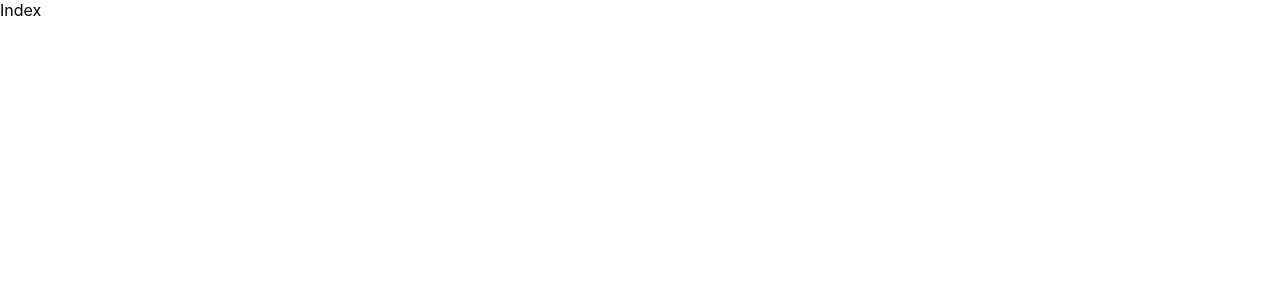
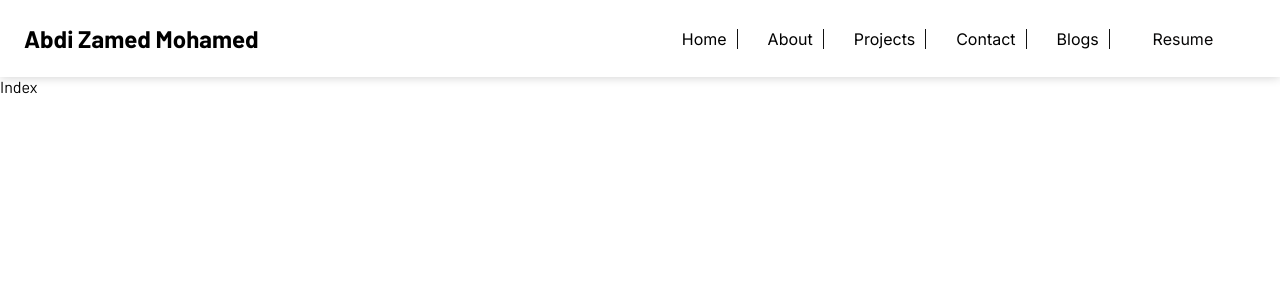
Before and after one commit to aaqyaar/abdizamed-v2.com, a Next.js app: page / in a window 1280 px wide. Shown: the top 300 px of the page. Built offline with nearby package versions, Linux system fonts and the light colour scheme.

Commit message:
Mixins added for response design and navbar is added, yet is not responsive

```diff
--- a/app/layout.tsx
+++ b/app/layout.tsx
@@ -1,12 +1,17 @@
+import { Navbar } from "layouts";
+
 export default function RootLayout({
   children,
 }: {
-  children: React.ReactNode
+  children: React.ReactNode;
 }) {
   return (
     <html>
       <head />
-      <body>{children}</body>
+      <body>
+        <Navbar />
+        {children}
+      </body>
     </html>
-  )
+  );
 }
--- /dev/null
+++ b/src/layouts/Navbar.tsx
@@ -0,0 +1,50 @@
+// styles
+import styles from "styles/_layouts/Navbar.module.scss";
+// app
+import React from "react";
+import Image from "next/image";
+import Link from "next/link";
+
+type Props = {};
+
+export default function Navbar({}: Props) {
+  return (
+    <nav>
+      <div className={styles.container}>
+        <div className={styles.logoContainer}>
+          <Link href="#" className={styles.logoContainer}>
+            <h1>Abdi Zamed Mohamed</h1>
+          </Link>
+        </div>
+        <div className="menu-nav">
+          <ul className={styles.menu}>
+            <li>
+              <Link href="#">Home</Link>
+            </li>
+            <li>
+              <Link href="#about">About</Link>
+            </li>
+            <li>
+              <Link href="#projects">Projects</Link>
+            </li>
+            <li>
+              <Link href="#contact">Contact</Link>
+            </li>
+            <li>
+              <Link href="/blogs">Blogs</Link>
+            </li>
+            <li>
+              <Link
+                href="/images/abdizamed.svg"
+                download
+                className={styles.resumeBtn}
+              >
+                Resume
+              </Link>
+            </li>
+          </ul>
+        </div>
+      </div>
+    </nav>
+  );
+}
--- /dev/null
+++ b/src/layouts/index.ts
@@ -0,0 +1 @@
+export { default as Navbar } from "./Navbar";
--- /dev/null
+++ b/src/styles/_layouts/Navbar.module.scss
@@ -0,0 +1,70 @@
+@import "../mixins.scss";
+$nav-height: 70px;
+$content-width: 1000px;
+$text-color: #080707;
+$text-secondary-color: #b0b0b0;
+$secondary-color: #121212;
+$card-shadow: 0 0 10px 0 rgba(0, 0, 0, 0.2);
+$padding: 1.5rem;
+$padding-btn: 0.8rem;
+$card-radius: 10px;
+$card-padding: 1.5rem;
+$card-margin: 1rem;
+$card-background: #fff;
+$card-background-hover: #f5f5f5;
+$card-background-active: #e5e5e5;
+
+// transition
+$transition-0_3: all 0.3s ease-in-out;
+
+.container {
+  display: flex;
+  flex-direction: row;
+  justify-content: space-between;
+  align-items: center;
+  box-shadow: $card-shadow;
+  padding: $padding;
+}
+
+.logoContainer {
+  display: flex;
+  flex-direction: row;
+  align-items: center;
+}
+
+.menu {
+  // for-desktop-only
+  @include for-desktop-up {
+    display: flex;
+    flex-direction: row;
+    align-items: center;
+    list-style: none;
+    margin-right: 10px;
+    li {
+      margin: 0 10px;
+      padding: 0 10px;
+      border-right: 1px solid $secondary-color;
+      font-family: Inter;
+      &:last-child {
+        border-right: none;
+      }
+      &:hover {
+        color: $text-secondary-color;
+        transition: $transition-0_3;
+      }
+    }
+  }
+}
+
+.resumeBtn {
+  background: $card-background;
+  color: $text-color;
+  padding: $padding-btn;
+  border-radius: $card-radius;
+  font-family: Inter;
+  &:hover {
+    background: $secondary-color;
+    color: $text-secondary-color;
+    transition: $transition-0_3;
+  }
+}
--- /dev/null
+++ b/src/styles/_mixins.scss
@@ -0,0 +1,25 @@
+@mixin for-phone-only {
+  @media (max-width: 599px) {
+    @content;
+  }
+}
+@mixin for-tablet-portrait-up {
+  @media (min-width: 600px) {
+    @content;
+  }
+}
+@mixin for-tablet-landscape-up {
+  @media (min-width: 900px) {
+    @content;
+  }
+}
+@mixin for-desktop-up {
+  @media (min-width: 1200px) {
+    @content;
+  }
+}
+@mixin for-big-desktop-up {
+  @media (min-width: 1800px) {
+    @content;
+  }
+}
--- a/src/styles/globals.scss
+++ b/src/styles/globals.scss
@@ -1,11 +1,13 @@
+@import url("https://fonts.googleapis.com/css2?family=Inter:wght@100;200;300;400;500;600;700;800;900&display=swap");
+@import url("https://fonts.googleapis.com/css2?family=Barlow:ital,wght@0,100;0,200;0,300;0,400;0,500;0,600;0,700;0,800;0,900;1,100;1,200;1,300;1,400;1,500;1,600;1,700;1,800;1,900&display=swap");
 // $primary-color: #080707;
 $primary-color: linear-gradient(90deg, #121212 0%, #080707 100%);
 
 html,
 body {
   margin: 0;
-  font-family: -apple-system, BlinkMacSystemFont, Segoe UI, Roboto, Oxygen,
-    Ubuntu, Cantarell, Fira Sans, Droid Sans, Helvetica Neue, sans-serif;
+  font-family: Barlow, -apple-system, BlinkMacSystemFont, Segoe UI, Roboto,
+    Oxygen, Ubuntu, Cantarell, Fira Sans, Droid Sans, Helvetica Neue, sans-serif;
 }
 
 a {
@@ -15,6 +17,9 @@ a {
 
 * {
   box-sizing: border-box;
+  padding: 0;
+  margin: 0;
+  scroll-behavior: smooth;
 }
 
 @media (prefers-color-scheme: dark) {
```
